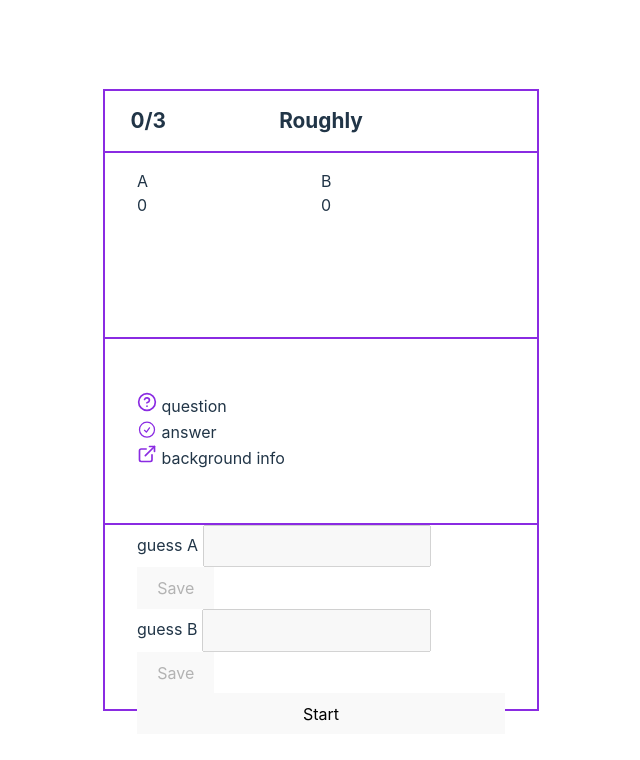
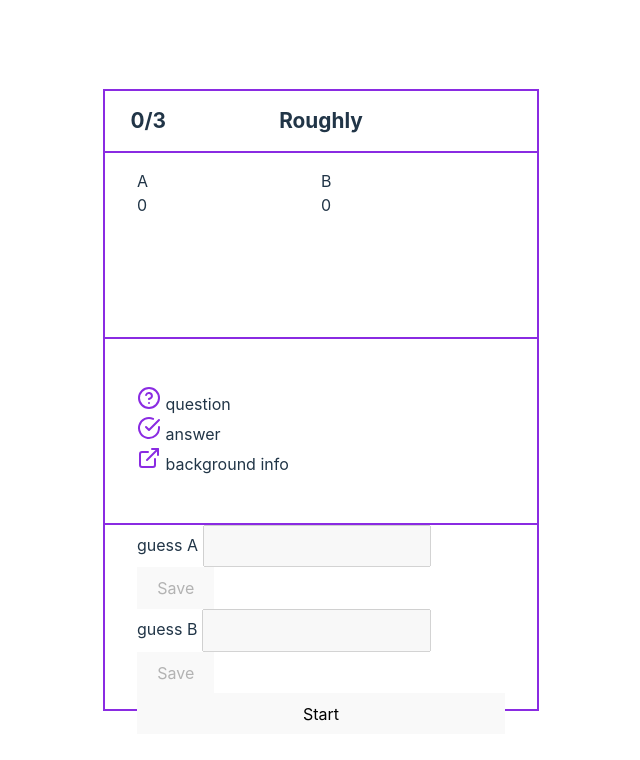
Before and after one commit to leventemo/roughly, a website built with Vite: page index.html in a window 1280 px wide. Shown: the whole page, without its empty margins (319-959 px from the left). Built offline with nearby package versions, Linux system fonts and the light colour scheme.

Commit message:
back to inline svg

```diff
--- a/index.html
+++ b/index.html
@@ -3,7 +3,7 @@
 
 <head>
   <meta charset="UTF-8" />
-  <link rel="icon" type="image/svg+xml" href="/steps.svg" />
+  <link rel="icon" type="image/svg+xml" href="assets/steps.svg" />
   <meta name="viewport" content="width=device-width, initial-scale=1.0" />
   <title>Steps</title>
 </head>
--- a/src/main.ts
+++ b/src/main.ts
@@ -23,15 +23,15 @@ window.onload = function () {
     <div id="msg" class="invisible"></div>
     <div class="content-box">
       <div>
-        <img src='../assets/question.svg' alt="questionmark icon"  height='20' width='20'/>
+        <svg xmlns="http://www.w3.org/2000/svg" width="24" height="24" viewBox="0 0 24 24" fill="none" stroke="#8A2BE2" stroke-width="2" stroke-linecap="round" stroke-linejoin="round" class="feather feather-help-circle"><circle cx="12" cy="12" r="10"></circle><path d="M9.09 9a3 3 0 0 1 5.83 1c0 2-3 3-3 3"></path><line x1="12" y1="17" x2="12.01" y2="17"></line></svg>
         <span id='question'> question</span>
       </div>
       <div>
-        <img src='../assets/tick.svg' alt="tick icon"  height='20' width='20'/>
+        <svg xmlns="http://www.w3.org/2000/svg" width="24" height="24" viewBox="0 0 24 24" fill="none" stroke="#8A2BE2" stroke-width="2" stroke-linecap="round" stroke-linejoin="round" class="feather feather-check-circle"><path d="M22 11.08V12a10 10 0 1 1-5.93-9.14"></path><polyline points="22 4 12 14.01 9 11.01"></polyline></svg>
         <span id='answer'> answer</span>
       </div>
       <div>
-        <img src='../assets/link.svg' alt="link icon"  height='20' width='20'/>
+        <svg xmlns="http://www.w3.org/2000/svg" width="24" height="24" viewBox="0 0 24 24" fill="none" stroke="#8A2BE2" stroke-width="2" stroke-linecap="round" stroke-linejoin="round" class="feather feather-external-link"><path d="M18 13v6a2 2 0 0 1-2 2H5a2 2 0 0 1-2-2V8a2 2 0 0 1 2-2h6"></path><polyline points="15 3 21 3 21 9"></polyline><line x1="10" y1="14" x2="21" y2="3"></line></svg>
         <span id='link'> background info</span>
       </div>
     </div>
```
Also changed, not shown: assets/book.svg (deleted), assets/link.svg (deleted), assets/question.svg (deleted), assets/questionmark.svg (deleted), assets/tick.svg (deleted).
